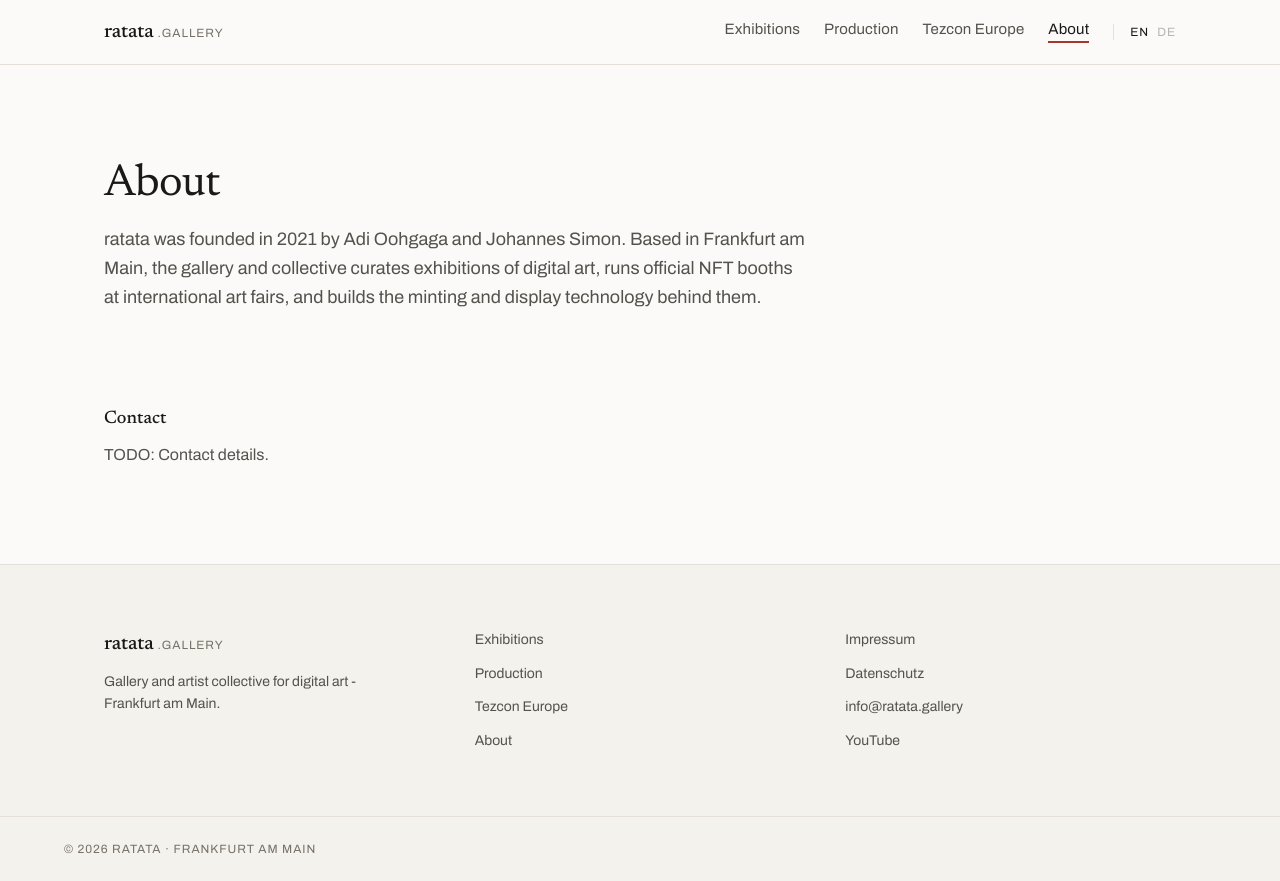
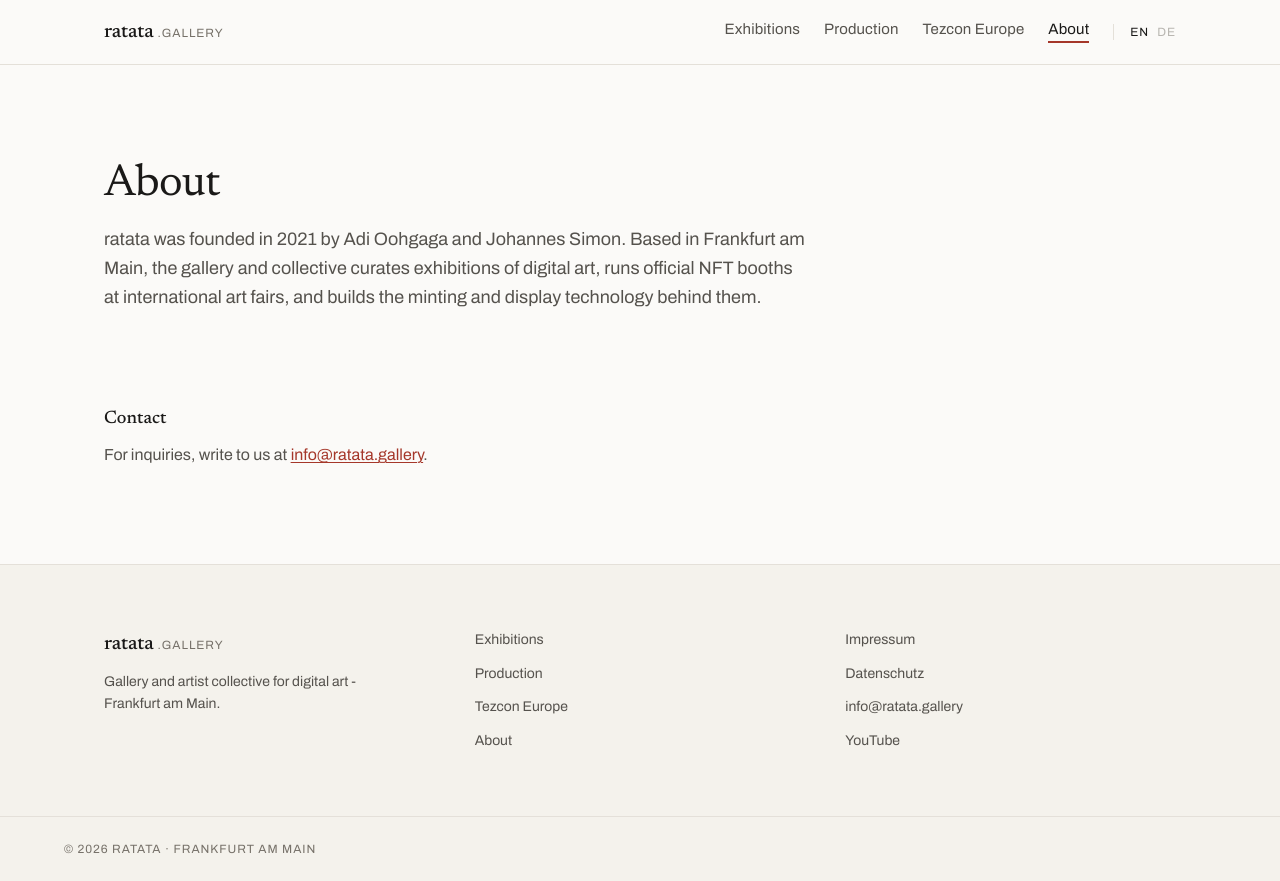
Before and after one commit to josim/ratata-gallery, a Next.js app: page /about in a window 1280 px wide. Built offline with nearby package versions, Linux system fonts and the light colour scheme.

Commit message:
About page: fill in Contact section with info@ratata.gallery mailto link
Co-Authored-By: Claude Fable 5 <noreply@anthropic.com>

```diff
--- a/app/about/page.tsx
+++ b/app/about/page.tsx
@@ -17,7 +17,14 @@ export default function AboutPage() {
           {strings.about.contactHeading}
         </h2>
         <p className="max-w-measure text-body text-ink-secondary">
-          {strings.about.contactBody}
+          {strings.about.contactBody}{" "}
+          <a
+            href={`mailto:${strings.about.contactEmail}`}
+            className="text-accent underline decoration-1 underline-offset-[0.15em] hover:text-accent-hover hover:decoration-2"
+          >
+            {strings.about.contactEmail}
+          </a>
+          .
         </p>
       </section>
     </div>
--- a/lib/strings.ts
+++ b/lib/strings.ts
@@ -126,7 +126,8 @@ export const strings = {
     heading: "About",
     body: "ratata was founded in 2021 by Adi Oohgaga and Johannes Simon. Based in Frankfurt am Main, the gallery and collective curates exhibitions of digital art, runs official NFT booths at international art fairs, and builds the minting and display technology behind them.",
     contactHeading: "Contact",
-    contactBody: "TODO: Contact details.",
+    contactBody: "For inquiries, write to us at",
+    contactEmail: "info@ratata.gallery",
   },
   categories: {
     exhibition: "Exhibition",
```
